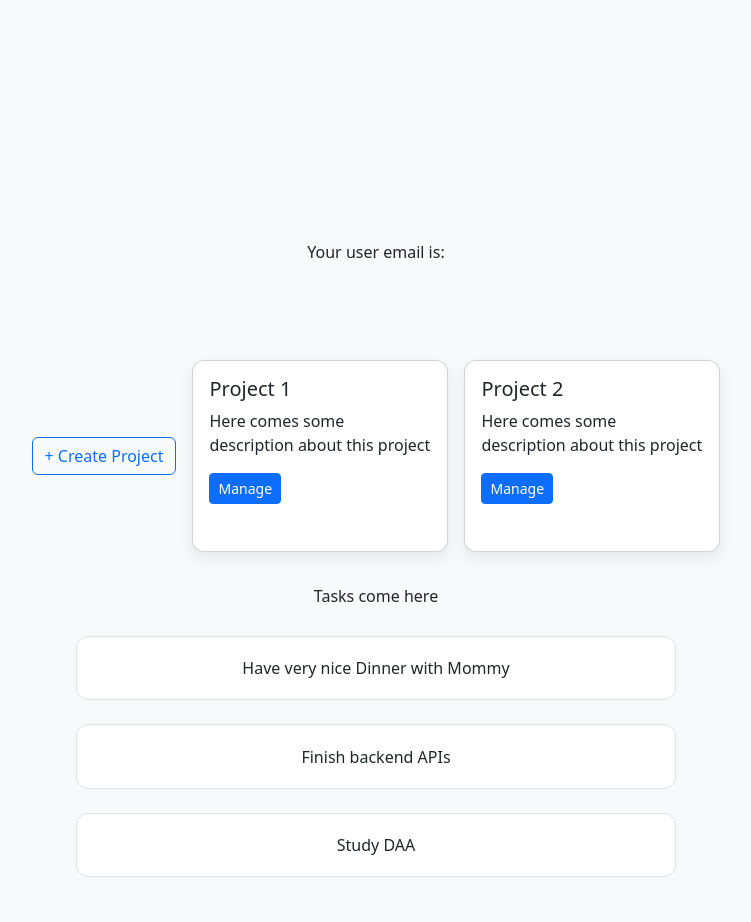
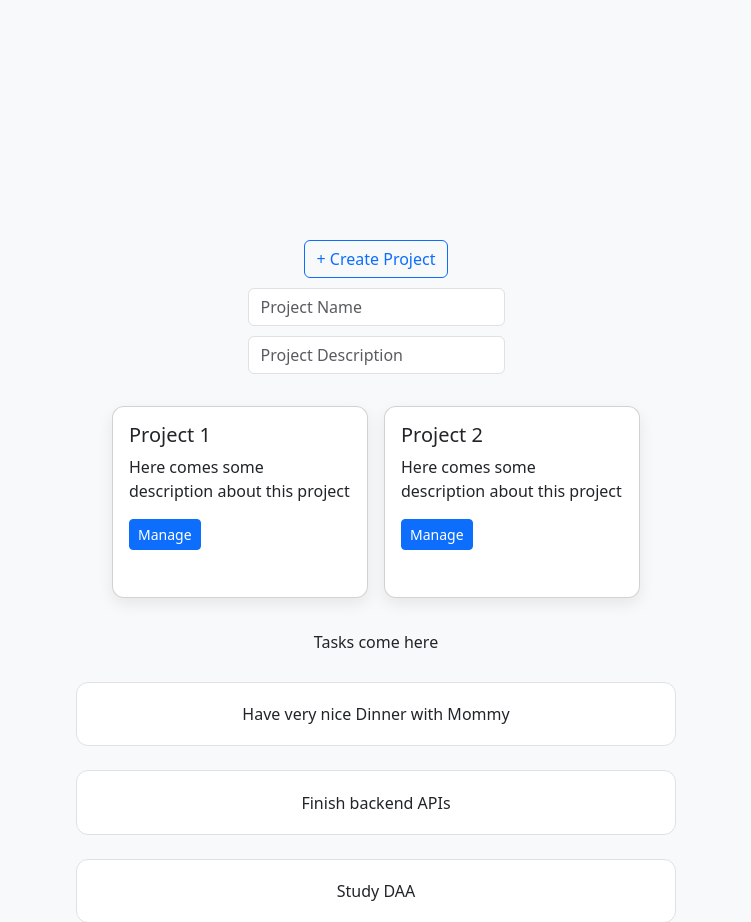
Before and after one commit to LexanderThakur/Project_Board, a Django app: page / in a window 1280 px wide. Shown: the part 592-1514 px from the top of the page, without its empty margins (264-1015 px from the left). Run offline with Django 5.2, Linux system fonts and the light colour scheme.

Commit message:
connected get projects and create projects in frontend

```diff
--- a/backend/static/css/style.css
+++ b/backend/static/css/style.css
@@ -84,3 +84,8 @@ body {
   color: #6c757d;
   background: #e9ecef;
 }
+.createProject {
+  display: flex;
+  flex-direction: column;
+  gap: 10px;
+}
--- a/backend/static/js/app.js
+++ b/backend/static/js/app.js
@@ -1,4 +1,69 @@
 const csrf_token = document.querySelector("#csrf").value || null;
+
+async function render_projects() {
+  try {
+    const response = await fetch("/projects/get_project/");
+
+    const data = await response.json();
+    console.log(data);
+    if (!response.ok) {
+      console.log(data.error || "error in getting projects");
+
+      return;
+    }
+    let projects = [];
+    let project_html = `
+
+    `;
+    console.log(data);
+    data.message.forEach((project, index) => {
+      project_html += `
+      <div class="card projectCard" data-project-id="${project.id}">
+          <div class="card-body">
+            <h5 class="card-title">${project.name}</h5>
+            <p class="card-text">
+              ${project.description}
+            </p>
+            <button class="btn btn-primary btn-sm" onclick="render_tasks()">Manage</button>
+          </div>
+        </div>
+
+
+      `;
+    });
+    document.querySelector(".projects").innerHTML = project_html;
+  } catch (err) {
+    console.log("error in render_projects()" + err);
+  }
+}
+
+async function create_project() {
+  const name = document.querySelector(".projectName").value;
+  const description = document.querySelector(".projectDescription").value;
+
+  try {
+    const response = await fetch("/projects/create/", {
+      method: "POST",
+      headers: {
+        "Content-Type": "application/json",
+        "X-CSRFToken": csrf_token,
+      },
+      body: JSON.stringify({
+        name: name,
+        description: description,
+      }),
+    });
+    const data = await response.json();
+    if (!response.ok) {
+      alert(data.error || "error in response");
+      return;
+    }
+
+    render_projects();
+  } catch (err) {
+    alert(err || "Network Error");
+  }
+}
 
 async function render_home() {
   try {
@@ -39,7 +104,7 @@ async function register() {
       alert(data.error || "error");
       return;
     }
-
+    render_projects();
     render_home();
   } catch (err) {
     alert(err || "network err");
@@ -70,6 +135,7 @@ async function login() {
       alert(data.error || "error");
       return;
     }
+    render_projects();
     render_home();
   } catch (err) {
     alert(err || "network err");
--- a/backend/templates/index.html
+++ b/backend/templates/index.html
@@ -47,15 +47,29 @@
 
     <!-- HOME PAGE -->
     <div class="home">
-      <p>Your user email is:</p>
-      <p class="me"></p>
+      <p style="display: none">Your user email is:</p>
+      <p class="me" style="display: none"></p>
 
       <!-- PROJECTS -->
+      <div class="createProject">
+        <button class="btn btn-outline-primary" onclick="create_project()">
+          + Create Project
+        </button>
+        <input
+          type="text"
+          class="form-control projectName"
+          placeholder="Project Name"
+          aria-describedby="addon-wrapping"
+        />
+        <input
+          type="text"
+          class="form-control projectDescription"
+          placeholder="Project Description"
+          aria-describedby="addon-wrapping"
+        />
+      </div>
+
       <div class="projects">
-        <div class="createProject">
-          <button class="btn btn-outline-primary">+ Create Project</button>
-        </div>
-
         <div class="card projectCard">
           <div class="card-body">
             <h5 class="card-title">Project 1</h5>
```
Also changed, not shown: backend/db.sqlite3.
